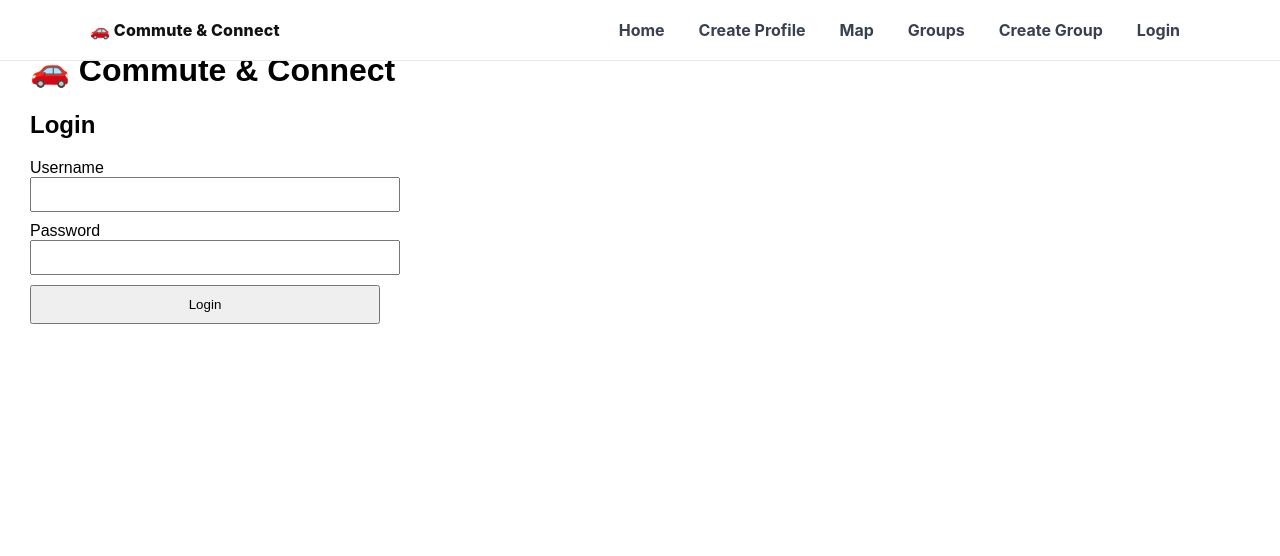
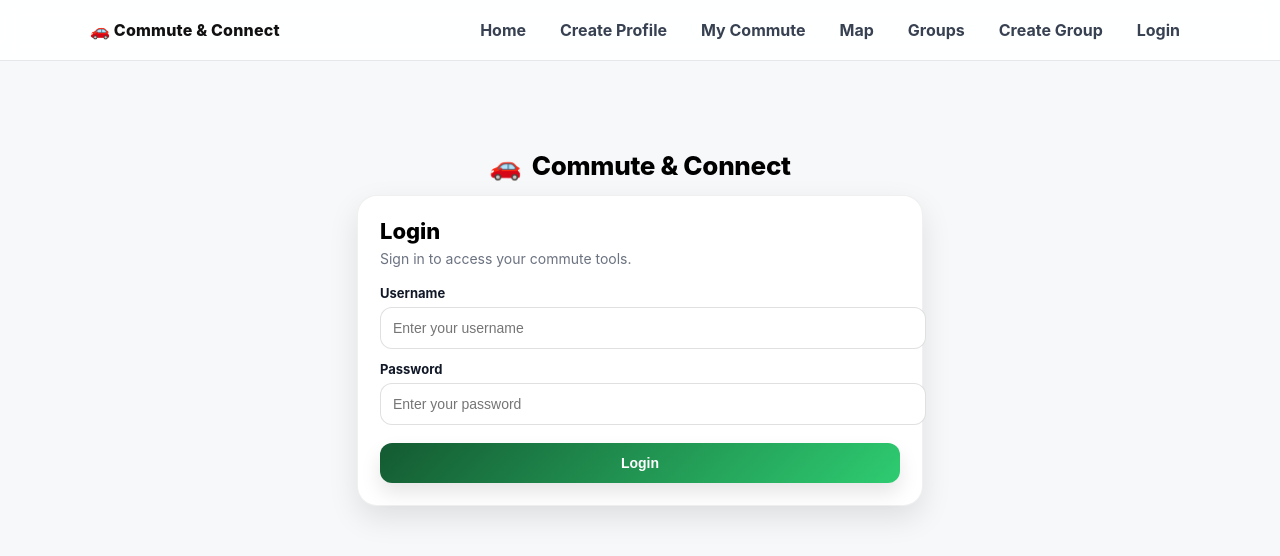
Before and after one commit to marynwoye/commute-connect, a React (Create React App) app in the folder commute-connect/: page /login in a window 1280 px wide. Shown: the top 556 px of the page. Built offline with nearby package versions, Linux system fonts and the light colour scheme; no server answers.

Commit message:
Add My Commute page and update login styling

```diff
--- a/commute-connect/src/App.js
+++ b/commute-connect/src/App.js
@@ -15,6 +15,8 @@ import MapSelector from "./MapSelector";
 import { getCommuteProfiles } from "./api";
 import CommuteGroupsPage from "./CommuteGroupsPage";
 import CreateGroupPage from "./CreateGroupPage";
+import MyCommutePage from "./MyCommutePage";
+
 
 import "./ui.css"; // ✅ navbar styles live here
 
@@ -77,6 +79,8 @@ function Navbar({ user, onLogout }) {
         <nav className="navbar-links">
           <Link to="/" className="navlink">Home</Link>
           <Link to="/create-profile" className="navlink">Create Profile</Link>
+          <Link to="/my-commute" className="navlink">My Commute</Link>
+
           <Link to="/map" className="navlink">Map</Link>
           <Link to="/groups" className="navlink">Groups</Link>
           <Link to="/create-group" className="navlink">Create Group</Link>
@@ -105,6 +109,8 @@ function Navbar({ user, onLogout }) {
       <div className={`mobile-menu ${menuOpen ? "open" : ""}`}>
         <Link to="/" className="navlink">Home</Link>
         <Link to="/create-profile" className="navlink">Create Profile</Link>
+        <Link to="/my-commute" className="navlink">My Commute</Link>
+
         <Link to="/map" className="navlink">Map</Link>
         <Link to="/groups" className="navlink">Groups</Link>
         <Link to="/create-group" className="navlink">Create Group</Link>
@@ -164,6 +170,16 @@ export default function App() {
         />
 
         <Route
+          path="/my-commute"
+          element={
+            <ProtectedRoute user={user}>
+              <MyCommutePage />
+             </ProtectedRoute>
+          }
+        />
+
+
+        <Route
           path="/map"
           element={
             <ProtectedRoute user={user}>
--- a/commute-connect/src/LoginForm.js
+++ b/commute-connect/src/LoginForm.js
@@ -1,12 +1,10 @@
 import React, { useState } from "react";
 import { loginUser } from "./api";
+import "./ui.css";
+import "./LoginPage.css";
 
 export default function LoginForm({ onLogin }) {
-  const [form, setForm] = useState({
-    Username: "",
-    Password: "",
-  });
-
+  const [form, setForm] = useState({ Username: "", Password: "" });
   const [error, setError] = useState("");
 
   const handleChange = (e) => {
@@ -18,52 +16,59 @@ export default function LoginForm({ onLogin }) {
     setError("");
 
     try {
-      // call new login user  function correctly
       const user = await loginUser(form.Username, form.Password);
-
-
       onLogin(user);
-
     } catch (err) {
       setError(err.message);
     }
   };
 
   return (
-    <div style={{ padding: "30px", fontFamily: "Arial" }}>
-      <h1>🚗 Commute & Connect</h1>
-      <h2>Login</h2>
+    <div className="page-wrapper">
+      <div className="page-container login-container">
+        <div className="login-brand">
+          <span className="login-emoji">🚗</span>
+          <span className="login-brand-text">Commute &amp; Connect</span>
+        </div>
 
-      <form onSubmit={handleSubmit} style={{ maxWidth: "350px" }}>
-        <div style={{ marginBottom: "10px" }}>
-          <label>Username</label>
+        <div className="login-card">
+          <h2 className="login-title">Login</h2>
+          <p className="login-subtitle">Sign in to access your commute tools.</p>
+
+          <form onSubmit={handleSubmit} className="login-form">
+            <div>
+              <label className="login-label">Username</label>
               <input
+                className="login-input"
                 name="Username"
                 value={form.Username}
                 onChange={handleChange}
                 required
-            style={{ width: "100%", padding: "8px" }}
+                placeholder="Enter your username"
               />
             </div>
 
-        <div style={{ marginBottom: "10px" }}>
-          <label>Password</label>
+            <div>
+              <label className="login-label">Password</label>
               <input
+                className="login-input"
                 name="Password"
                 type="password"
                 value={form.Password}
                 onChange={handleChange}
                 required
-            style={{ width: "100%", padding: "8px" }}
+                placeholder="Enter your password"
               />
             </div>
 
-        <button type="submit" style={{ padding: "10px", width: "100%" }}>
+            <button type="submit" className="login-button">
               Login
             </button>
 
-        {error && <p style={{ marginTop: "10px" }}>{error}</p>}
+            {error && <p className="login-error">{error}</p>}
           </form>
+        </div>
+      </div>
     </div>
   );
 }
--- /dev/null
+++ b/commute-connect/src/LoginPage.css
@@ -0,0 +1,103 @@
+.login-container {
+  display: flex;
+  flex-direction: column;
+  align-items: center;
+  padding-top: 30px;
+}
+
+.login-brand {
+  display: flex;
+  align-items: center;
+  gap: 10px;
+  margin-bottom: 14px;
+}
+
+.login-emoji {
+  font-size: 26px;
+}
+
+.login-brand-text {
+  font-size: 26px;
+  font-weight: 800;
+  letter-spacing: -0.3px;
+}
+
+.login-card {
+  width: 100%;
+  max-width: 520px;
+  background: #ffffff;
+  border-radius: 20px;
+  padding: 22px;
+  box-shadow: 0 12px 30px rgba(0,0,0,0.10);
+  border: 1px solid rgba(0,0,0,0.06);
+}
+
+.login-title {
+  margin: 0;
+  font-size: 22px;
+  font-weight: 800;
+}
+
+.login-subtitle {
+  margin-top: 6px;
+  margin-bottom: 18px;
+  color: #6b7280;
+  font-size: 14px;
+}
+
+.login-form {
+  display: grid;
+  gap: 12px;
+}
+
+.login-label {
+  font-weight: 700;
+  font-size: 13px;
+  color: #111827;
+  display: block;
+  margin-bottom: 6px;
+}
+
+.login-input {
+  width: 100%;
+  padding: 12px 12px;
+  border-radius: 12px;
+  border: 1px solid rgba(0,0,0,0.12);
+  outline: none;
+  font-size: 14px;
+  background: #fff;
+}
+
+.login-input:focus {
+  border-color: #2ecc71;
+  box-shadow: 0 0 0 3px rgba(46, 204, 113, 0.18);
+}
+
+.login-button {
+  margin-top: 6px;
+  padding: 12px 14px;
+  border-radius: 12px;
+  border: none;
+  cursor: pointer;
+  font-weight: 800;
+  font-size: 14px;
+  color: #ffffff;
+  background: linear-gradient(135deg, #145a32, #2ecc71);
+  box-shadow: 0 10px 20px rgba(0,0,0,0.10);
+}
+
+.login-error {
+  margin-top: 6px;
+  color: #b91c1c;
+  font-weight: 700;
+  font-size: 13px;
+}
+
+@media (max-width: 520px) {
+  .login-brand-text {
+    font-size: 22px;
+  }
+  .login-card {
+    padding: 18px;
+  }
+}
--- /dev/null
+++ b/commute-connect/src/MyCommutePage.css
@@ -0,0 +1,166 @@
+/* Page wrapper */
+.mycommute-page {
+  min-height: calc(100vh - 60px);
+  background: #f5f6f8;
+  padding: 24px 12px;
+  display: flex;
+  justify-content: center;
+}
+
+/* Main container */
+.mycommute-shell {
+  width: 100%;
+  max-width: 720px;
+}
+
+/* Title */
+.mycommute-topbar {
+  display: flex;
+  justify-content: center;
+  margin-bottom: 16px;
+}
+
+.mycommute-title {
+  font-size: 22px;
+  font-weight: 700;
+}
+
+/* Unified profile card */
+.mycommute-profile-card {
+  background: #ffffff;
+  border-radius: 20px;
+  overflow: hidden;
+  box-shadow: 0 12px 30px rgba(0,0,0,0.10);
+}
+
+/* Deloitte-style green header */
+.mycommute-cover {
+  height: 160px;
+  background: linear-gradient(
+    135deg,
+    #145a32,   /* dark Deloitte green */
+    #2ecc71    /* lighter green accent */
+  );
+  position: relative;
+}
+
+.mycommute-cover-overlay {
+  position: absolute;
+  inset: 0;
+  background: radial-gradient(
+    circle at 30% 30%,
+    rgba(255,255,255,0.15),
+    transparent 45%
+  );
+}
+
+/* Profile content */
+.mycommute-profile-content {
+  padding: 20px;
+  background: #ffffff;
+}
+
+/* Header (no overlap – clean & stable) */
+.mycommute-header {
+  display: flex;
+  align-items: center;
+  gap: 14px;
+  margin-bottom: 16px;
+}
+
+.mycommute-avatar {
+  width: 64px;
+  height: 64px;
+  border-radius: 50%;
+  background: #e5e7eb;
+  display: flex;
+  align-items: center;
+  justify-content: center;
+  font-size: 26px;
+  font-weight: 800;
+  color: #145a32; /* subtle brand tie-in */
+}
+
+.mycommute-name {
+  font-size: 18px;
+  font-weight: 800;
+  color: #111827;
+}
+
+.mycommute-subtitle {
+  font-size: 13px;
+  color: #6b7280;
+}
+
+/* Stats cards */
+.mycommute-stats {
+  display: grid;
+  grid-template-columns: repeat(3, 1fr);
+  gap: 12px;
+  margin-bottom: 20px;
+}
+
+.mycommute-stat {
+  background: #f9fafb;
+  border-radius: 14px;
+  padding: 12px;
+  text-align: center;
+  box-shadow: 0 4px 12px rgba(0,0,0,0.06);
+}
+
+.mycommute-stat-label {
+  font-size: 12px;
+  color: #6b7280;
+  font-weight: 600;
+}
+
+.mycommute-stat-value {
+  margin-top: 4px;
+  font-weight: 800;
+  font-size: 14px;
+  color: #111827;
+}
+
+/* About section */
+.mycommute-about {
+  margin-top: 8px;
+}
+
+.mycommute-card-title {
+  font-weight: 700;
+  margin-bottom: 10px;
+}
+
+/* About rows */
+.mycommute-grid {
+  display: grid;
+  gap: 10px;
+}
+
+.mycommute-row {
+  background: #f9fafb;
+  border-radius: 12px;
+  padding: 10px 12px;
+  display: flex;
+  justify-content: space-between;
+  align-items: center;
+}
+
+.mycommute-row-label {
+  font-size: 13px;
+  color: #6b7280;
+  font-weight: 700;
+}
+
+.mycommute-row-value {
+  font-size: 13px;
+  font-weight: 700;
+  color: #111827;
+}
+
+/* Mobile */
+@media (max-width: 600px) {
+  .mycommute-stats {
+    grid-template-columns: 1fr;
+  }
+}
--- /dev/null
+++ b/commute-connect/src/MyCommutePage.js
@@ -0,0 +1,151 @@
+import React, { useEffect, useMemo, useState } from "react";
+import { getCommuteProfiles } from "./api";
+import "./ui.css";
+import "./CommuteProfileForm.css";
+import "./MyCommutePage.css";
+
+export default function MyCommutePage() {
+  const [myProfile, setMyProfile] = useState(null);
+  const [loading, setLoading] = useState(true);
+
+  const savedUser = useMemo(() => {
+    try {
+      return JSON.parse(localStorage.getItem("user"));
+    } catch {
+      return null;
+    }
+  }, []);
+
+  const loggedInFirstName = savedUser?.FirstName || "";
+
+  useEffect(() => {
+    async function loadProfile() {
+      setLoading(true);
+
+      if (!loggedInFirstName) {
+        setMyProfile(null);
+        setLoading(false);
+        return;
+      }
+
+      try {
+        const profiles = await getCommuteProfiles();
+        const list = Array.isArray(profiles) ? profiles : [];
+
+        const matches = list.filter(
+          (p) =>
+            (p.FirstName || "").trim().toLowerCase() ===
+            loggedInFirstName.trim().toLowerCase()
+        );
+
+        matches.sort(
+          (a, b) => Number(b.ProfileID || 0) - Number(a.ProfileID || 0)
+        );
+
+        setMyProfile(matches[0] || null);
+      } catch {
+        setMyProfile(null);
+      } finally {
+        setLoading(false);
+      }
+    }
+
+    loadProfile();
+  }, [loggedInFirstName]);
+
+  const displayName = myProfile?.FirstName || savedUser?.FirstName || "Employee";
+  const subtitle = myProfile?.Department || "Commute Profile";
+
+  return (
+    <div className="mycommute-page">
+      <div className="mycommute-shell">
+        <div className="mycommute-topbar">
+          <h2 className="mycommute-title">My Commute</h2>
+        </div>
+
+        {savedUser && loading && (
+          <div className="mycommute-card">
+            <div className="mycommute-muted">Loading your commute profile…</div>
+          </div>
+        )}
+
+        {savedUser && !loading && myProfile && (
+          <div className="mycommute-profile-card">
+            {/* Cover */}
+            <div className="mycommute-cover">
+              <div className="mycommute-cover-overlay" />
+            </div>
+
+            {/* Profile content */}
+            <div className="mycommute-profile-content">
+              {/* Header */}
+              <div className="mycommute-header">
+                <div className="mycommute-avatar">
+                  {displayName[0]?.toUpperCase()}
+                </div>
+
+                <div className="mycommute-header-text">
+                  <div className="mycommute-name">{displayName}</div>
+                  <div className="mycommute-subtitle">{subtitle}</div>
+                </div>
+              </div>
+
+              {/* Stats */}
+              <div className="mycommute-stats">
+                <div className="mycommute-stat">
+                  <div className="mycommute-stat-label">Transport</div>
+                  <div className="mycommute-stat-value">
+                    {myProfile.TransportPreference}
+                  </div>
+                </div>
+
+                <div className="mycommute-stat">
+                  <div className="mycommute-stat-label">Work Hours</div>
+                  <div className="mycommute-stat-value">
+                    {myProfile.WorkHours}
+                  </div>
+                </div>
+
+                <div className="mycommute-stat">
+                  <div className="mycommute-stat-label">Meetup</div>
+                  <div className="mycommute-stat-value">
+                    {myProfile.MeetupLocation}
+                  </div>
+                </div>
+              </div>
+
+              {/* About */}
+              <div className="mycommute-card mycommute-about">
+                <div className="mycommute-card-title">About</div>
+
+                <div className="mycommute-grid">
+                  <InfoRow label="Name" value={myProfile.FirstName} />
+                  <InfoRow label="Department" value={myProfile.Department} />
+                  <InfoRow label="Gender" value={myProfile.Gender} />
+                  <InfoRow label="Work hours" value={myProfile.WorkHours} />
+                  <InfoRow
+                    label="Transport preference"
+                    value={myProfile.TransportPreference}
+                  />
+                  <InfoRow
+                    label="Meetup location"
+                    value={myProfile.MeetupLocation}
+                  />
+                </div>
+              </div>
+            </div>
+          </div>
+        )}
+      </div>
+    </div>
+  );
+}
+
+function InfoRow({ label, value }) {
+  return (
+    <div className="mycommute-row">
+      <div className="mycommute-row-label">{label}</div>
+      <div className="mycommute-row-value">{value || "—"}</div>
+    </div>
+  );
+}
```
Lines whose indentation alone changed are shown as unchanged.
